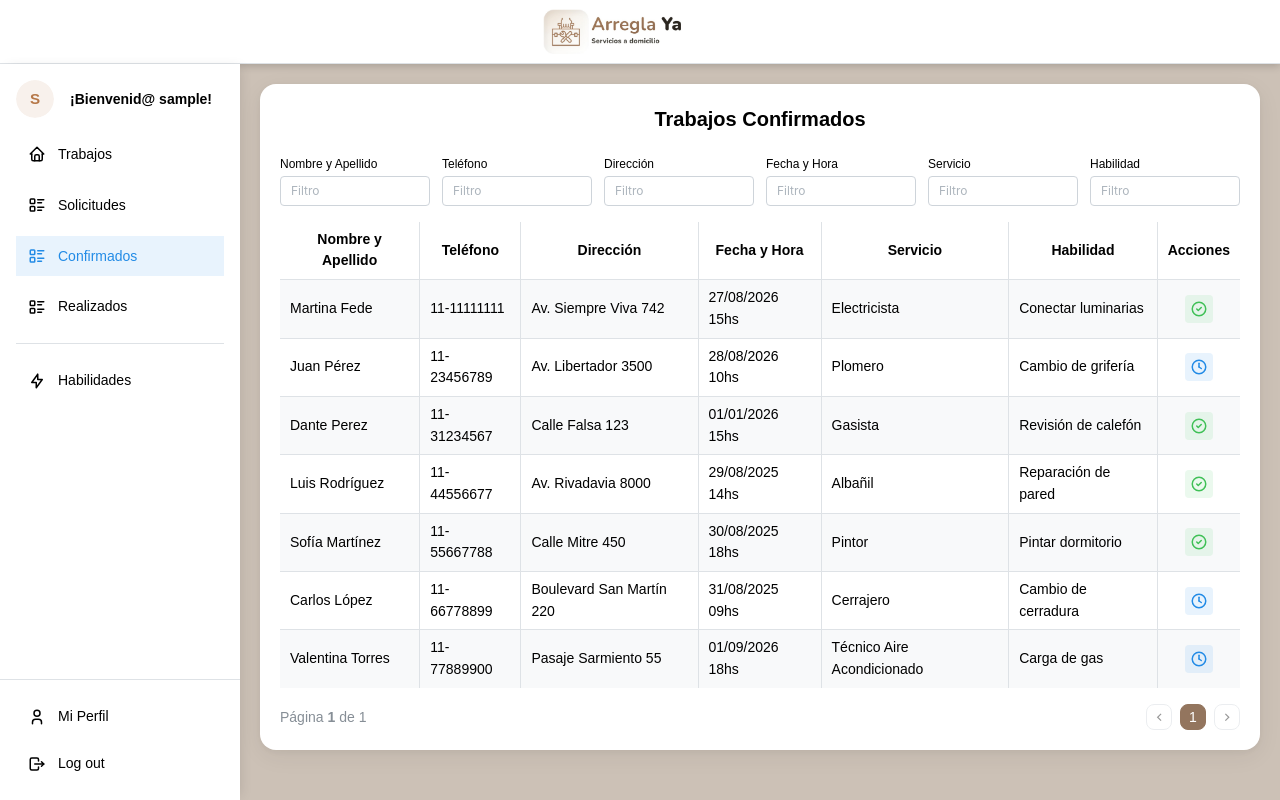
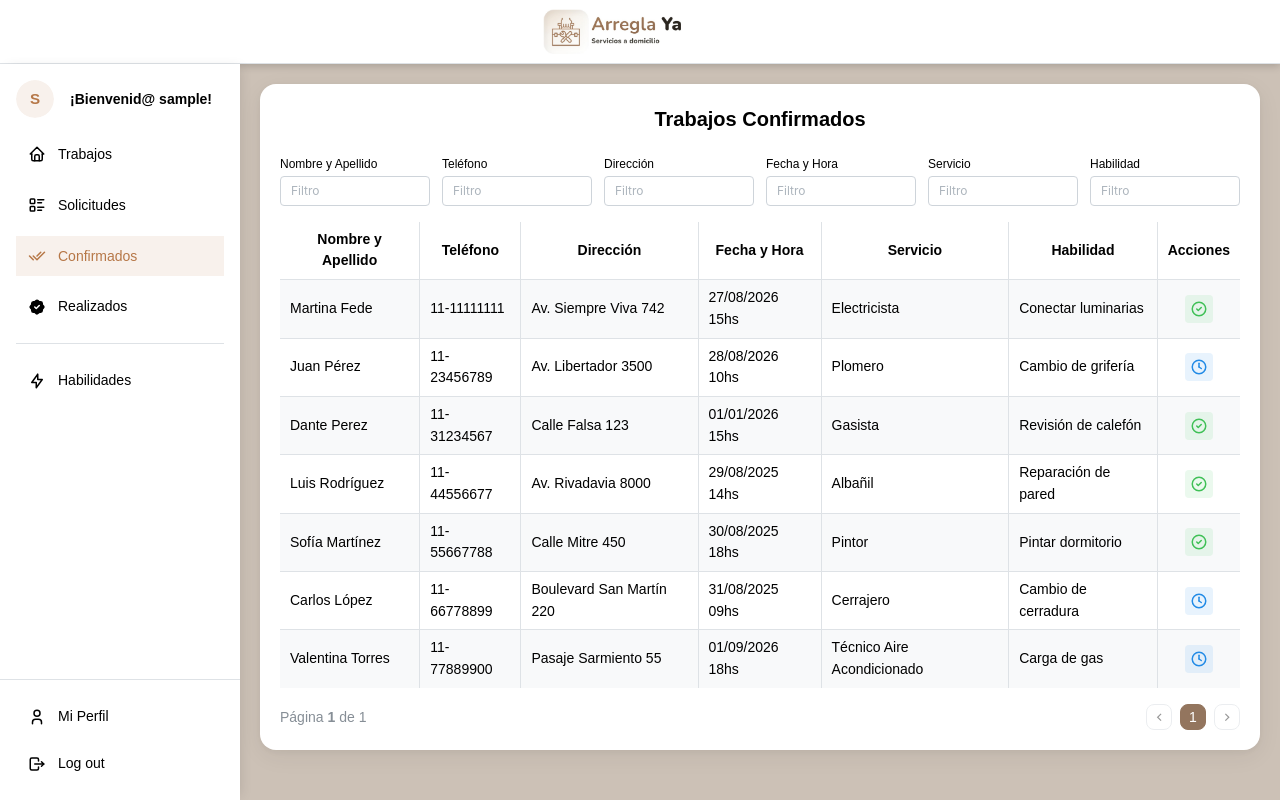
Before and after one commit to MarinaRoitman/ArreglaYa-Catalogo-Front, a React (Create React App) app in the folder desarrollo2-catalogos-front/: page /confirmados in a window 1280 px wide. Built offline with nearby package versions, Linux system fonts and the light colour scheme; no server answers; sample sign-in values are in the browser's storage.

Commit message:
mini fix: Sidebar color

```diff
--- a/desarrollo2-catalogos-front/src/components/Sidebar.jsx
+++ b/desarrollo2-catalogos-front/src/components/Sidebar.jsx
@@ -46,21 +46,24 @@ export default function Sidebar() {
             mt="xs"
             onClick={() => navigate("/solicitudes")}
             active={pathname.startsWith("/solicitudes")}
+            color="#b67747ff"
           />
           <NavLink
             label="Confirmados"
-            leftSection={<IconListDetails size={18} />}
+            leftSection={<IconChecks size={18} />}
             mt="xs"
             onClick={() => navigate("/confirmados")}
             active={pathname.startsWith("/confirmados")}
+            color="#b67747ff"
           />
 
           <NavLink
             label="Realizados"
-            leftSection={<IconListDetails size={18} />}
+            leftSection={<IconRosetteDiscountCheckFilled size={18} />}
             mt="xs"
             onClick={() => navigate("/realizados")}
             active={pathname.startsWith("/realizados")}
+            color="#b67747ff"
           />
           <Divider my="md" />
           <NavLink
@@ -68,6 +71,7 @@ export default function Sidebar() {
             leftSection={<IconBolt size={18} />}
             onClick={() => navigate("/habilidades")}
             active={pathname.startsWith("/habilidades")}
+            color="#b67747ff"
           />
         </Box>
       </ScrollArea>
@@ -78,6 +82,7 @@ export default function Sidebar() {
         leftSection={<IconUser size={18} />} mb={6}
         onClick={() => navigate("/perfil")}
         active={pathname.startsWith("/perfil")}
+        color="#b67747ff"
         />
 
         <NavLink
```
